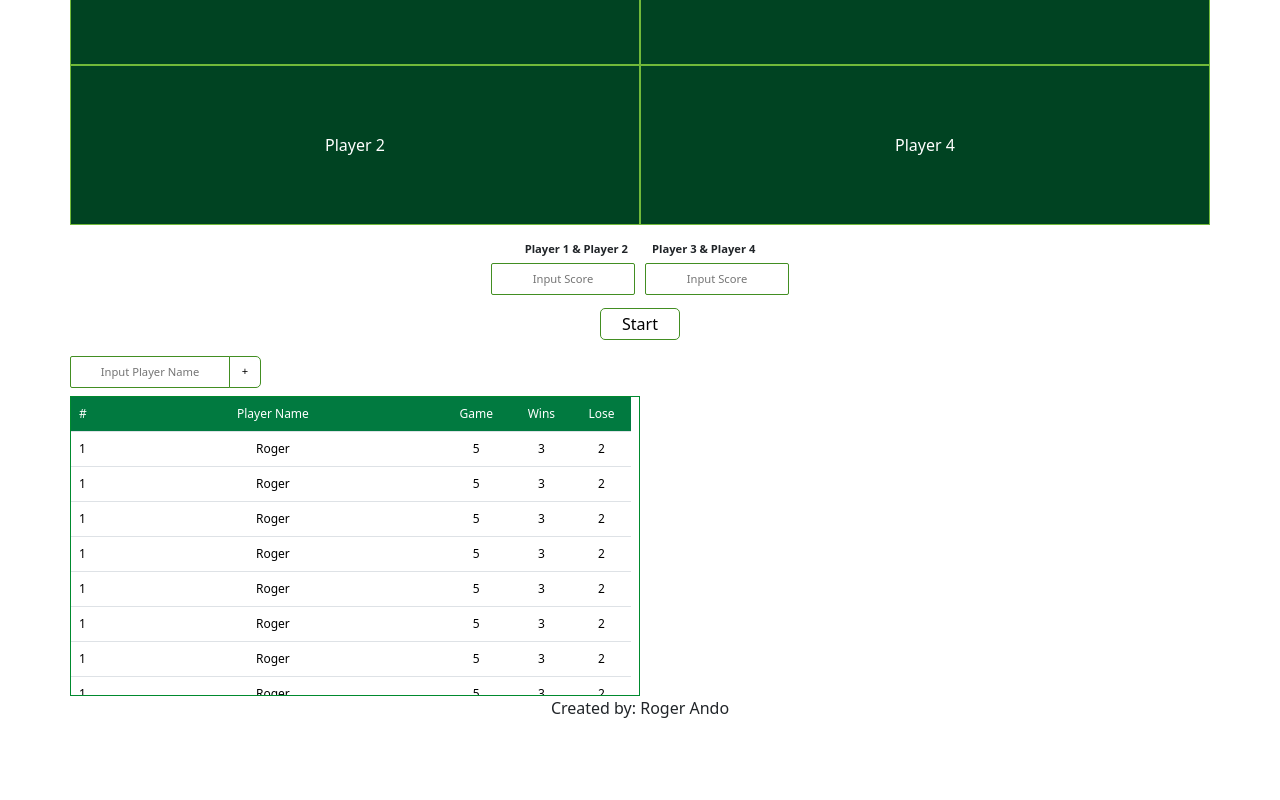
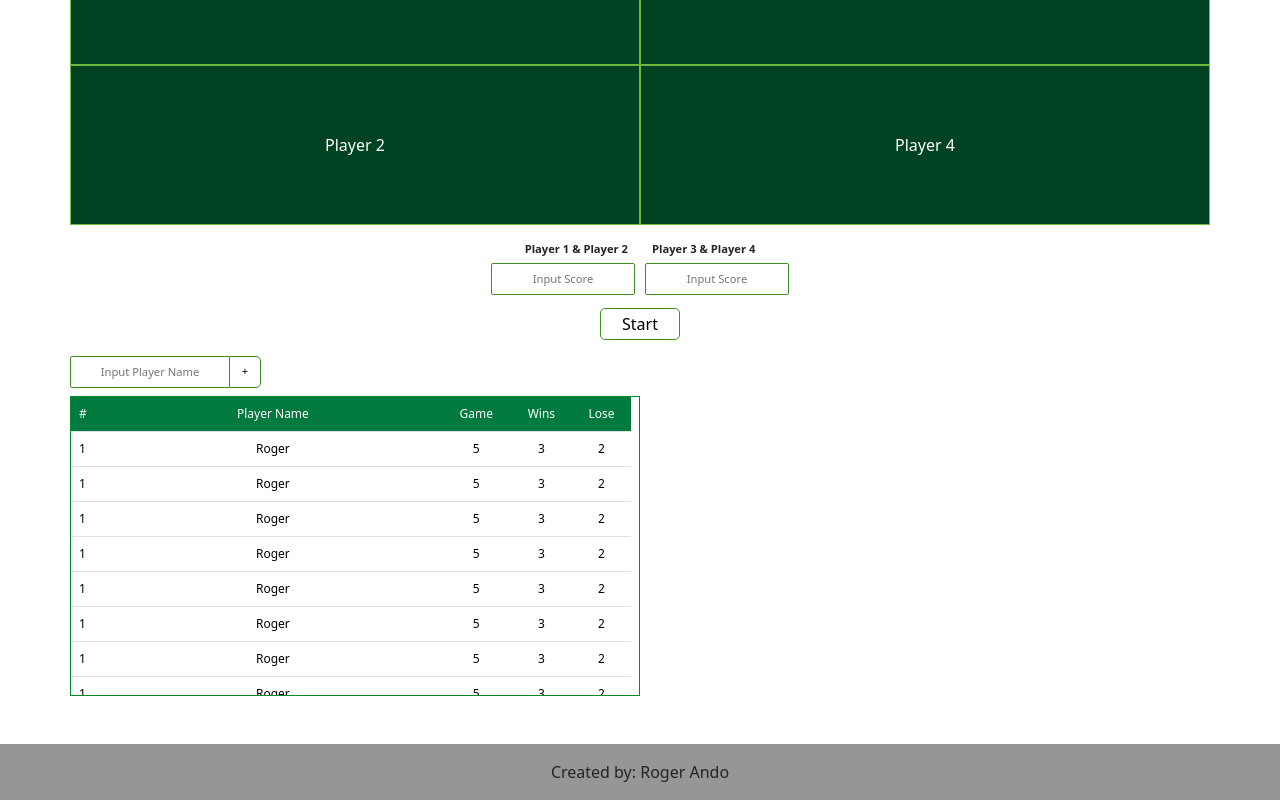
Before and after one commit to rogerando1/BadmintonQue-web, an Angular app: page / in a window 1280 px wide. Shown: the part 181-981 px from the top of the page. Before the commit the page ends 901 px from the top, so only its background shows below. Built offline with nearby package versions, Linux system fonts and the light colour scheme.

Commit message:
front-end

```diff
--- a/src/app/app.component.css
+++ b/src/app/app.component.css
@@ -189,6 +189,9 @@ th, tr{
   }
 }
 
+.footered{
+  background-color: #949795;
+}
 
 @media (min-width: 349px){
   .custom-container{
--- a/src/app/app.component.html
+++ b/src/app/app.component.html
@@ -143,6 +143,6 @@
    </div>
 </div>
 <!-- footer -->
-<div class="footer text-center">
-  Created by: Roger Ando
+<div class="footered text-center mt-5 p-3">
+  <p class="m-0">Created by: Roger Ando</p>
 </div>
```
